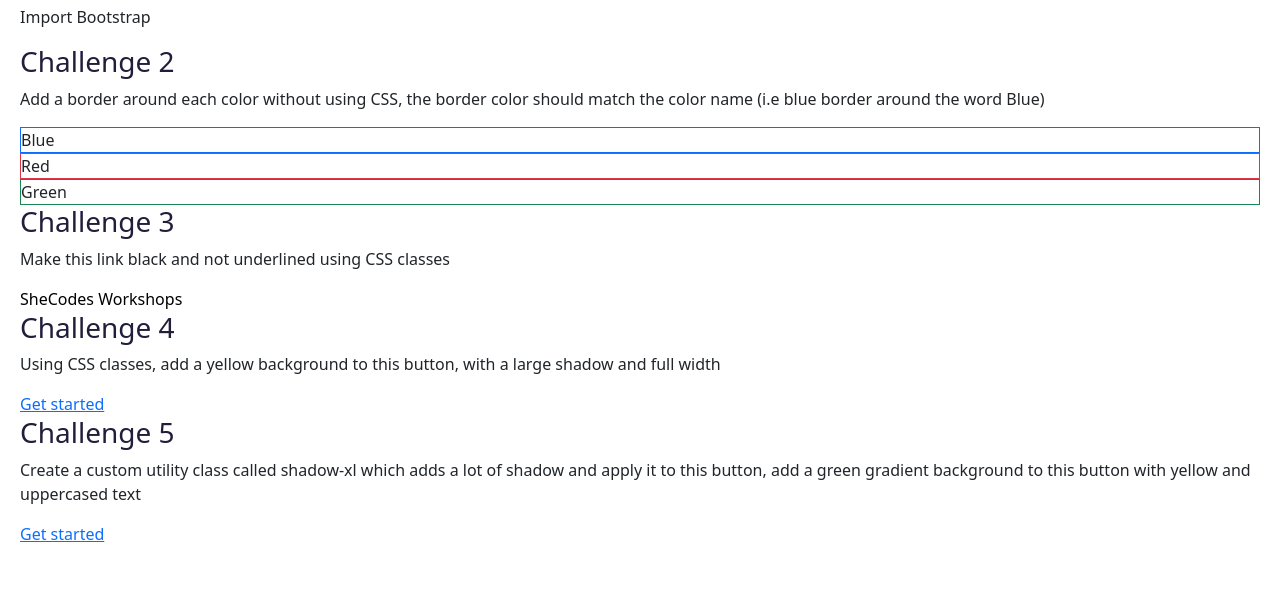
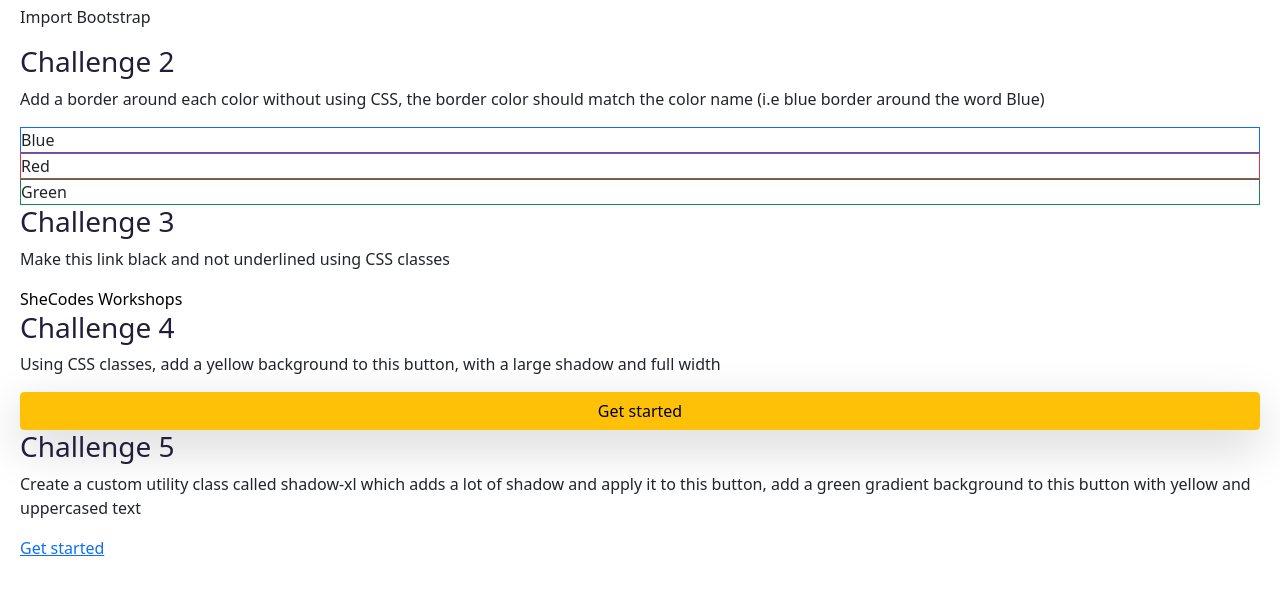
Before and after one commit to Namix23/utility-css-classes, a plain HTML site: page index.html in a window 1280 px wide. Shown: the part 194-786 px from the top of the page. Drawn offline with nearby package versions, Linux system fonts and the light colour scheme.

Commit message:
Styled link as a button

```diff
--- a/index.html
+++ b/index.html
@@ -38,7 +38,9 @@
       Using CSS classes, add a yellow background to this button, with a large
       shadow and full width
     </p>
-    <a href="https://www.shecodes.io/">Get started</a>
+    <a href="https://www.shecodes.io/" class="btn btn-warning shadow-lg"
+      >Get started</a
+    >
 
     <h3>Challenge 5</h3>
     <p>
--- a/src/styles.css
+++ b/src/styles.css
@@ -16,6 +16,11 @@ h3 {
   color: #231d3c;
 }
 
+a.btn-warning {
+  display: flex;
+  justify-content: center;
+}
+
 .logo {
   display: block;
   margin: 30px auto;
```
